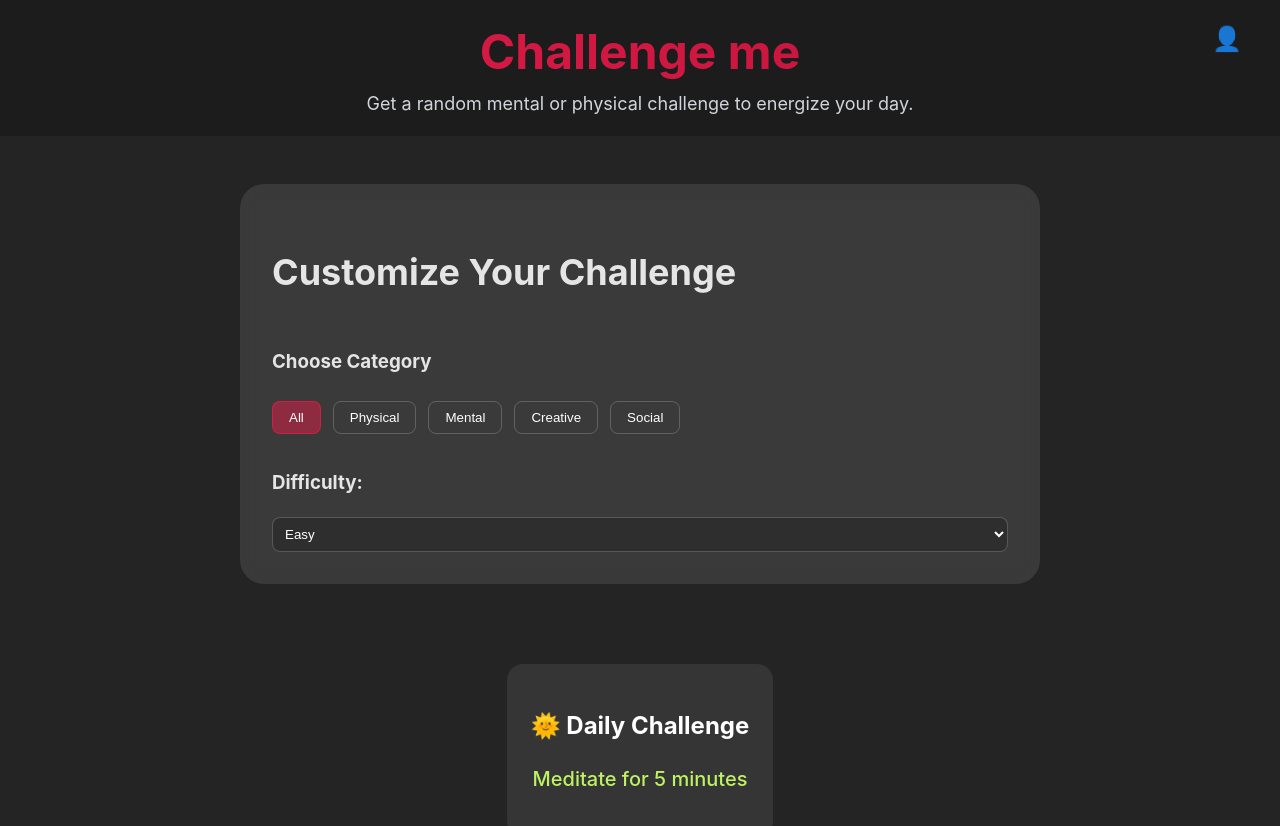
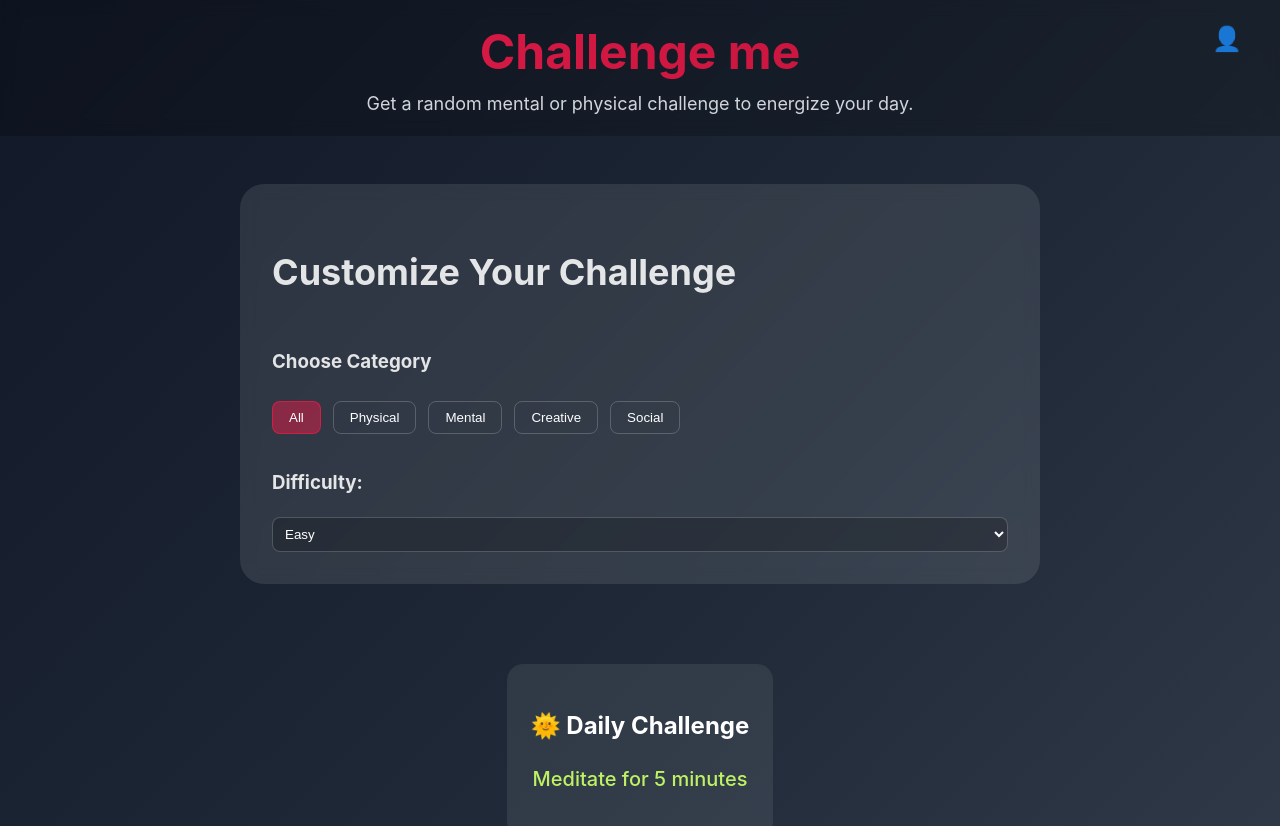
Before and after one commit to robertoandino/challenge-me, a React (Vite) app: page / in a window 1280 px wide. Shown: the top 826 px of the page. Built offline with nearby package versions, Linux system fonts and the light colour scheme.

Commit message:
Add base layout styles for main container with gradient background

```diff
--- a/src/pages/Home.css
+++ b/src/pages/Home.css
@@ -27,6 +27,11 @@
 }
 
 /* Base Layout */
+.main-container {
+    min-height: 100vh;
+    background: linear-gradient(to bottom right, #111827, #1F2937, #374151);
+}
+
 .page-content {
     max-width: 800px;
     margin: 0 auto;
```
